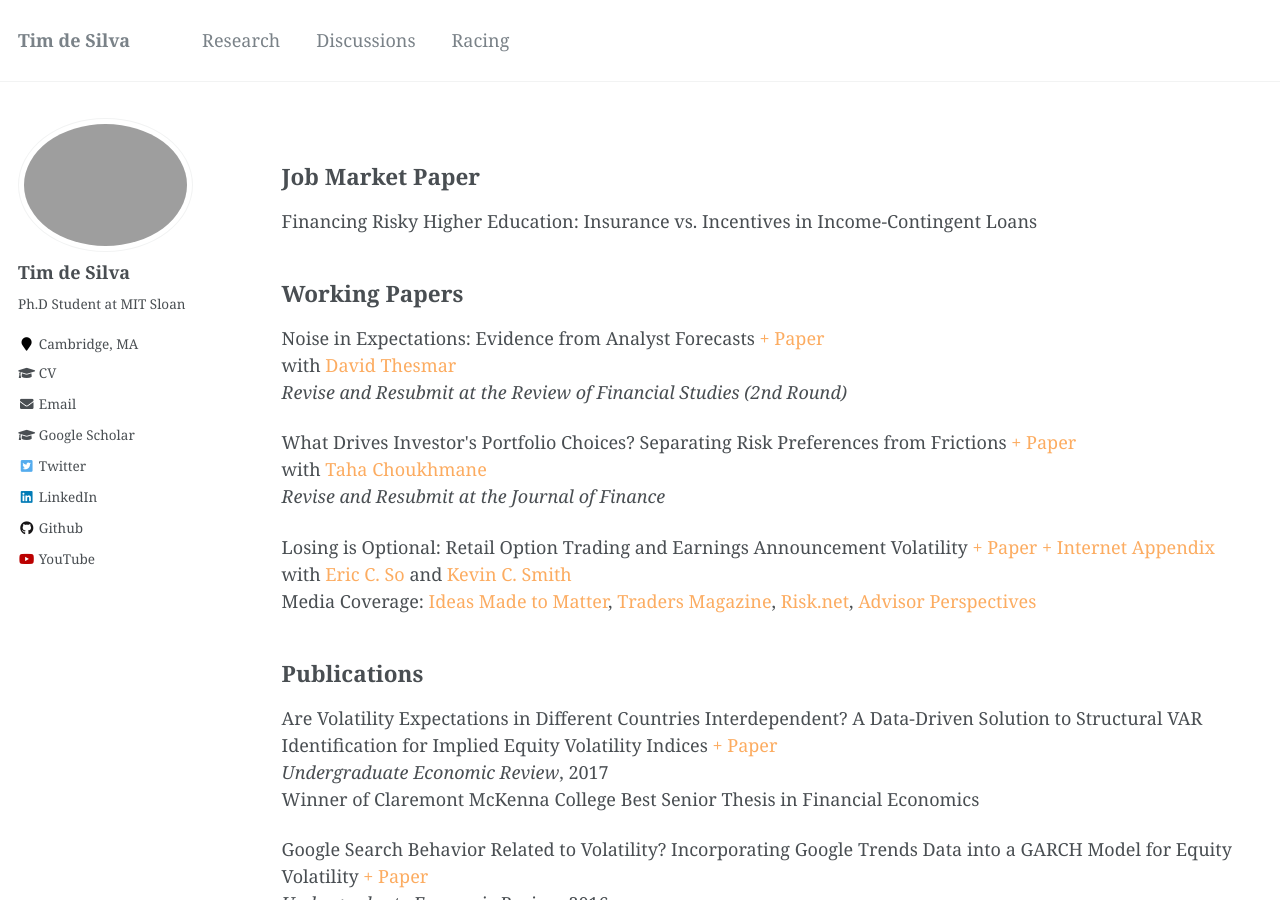
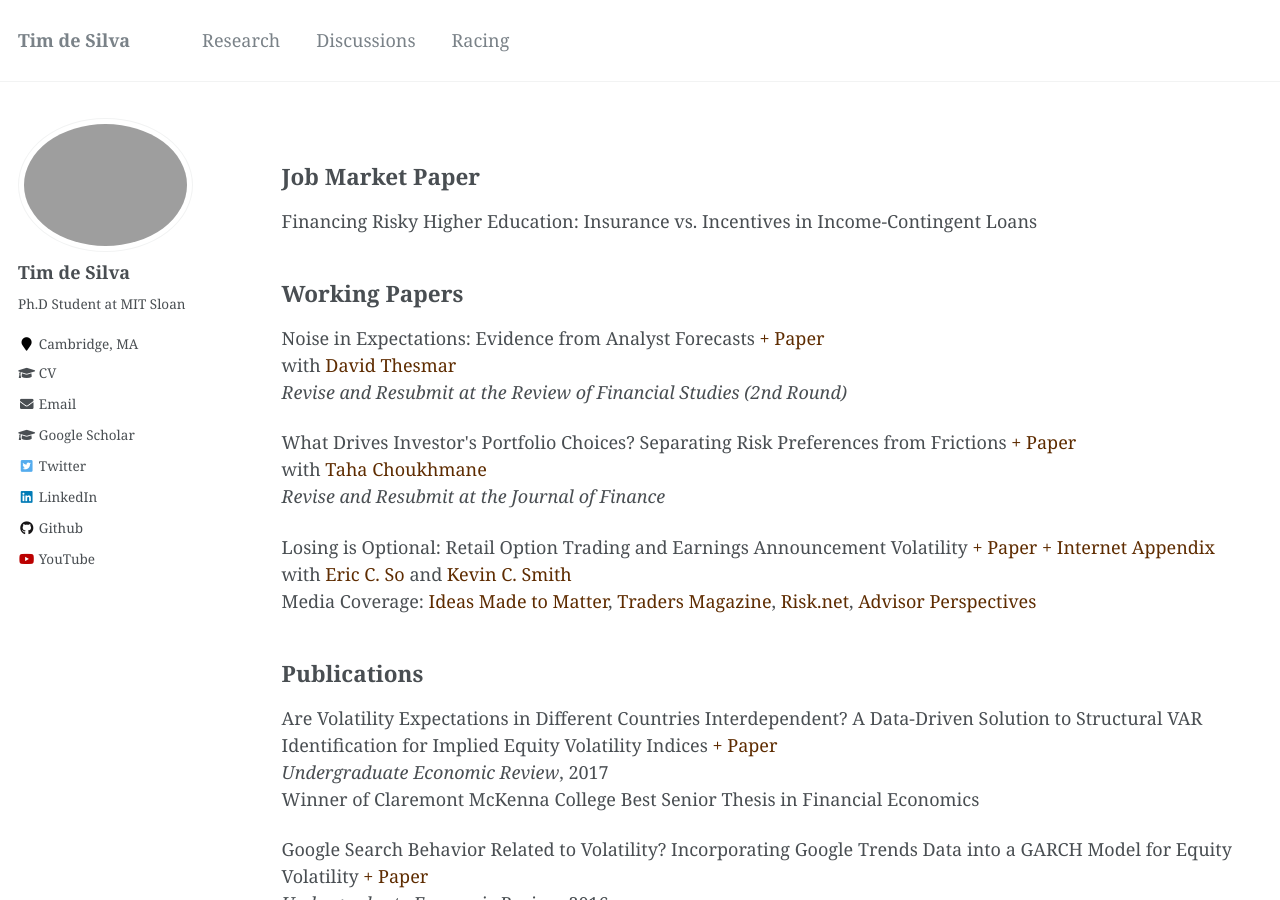
Before and after one commit to timhdesilva/timhdesilva.github.io, a Jekyll site: the page built from _pages/research.html, in a window 1280 px wide and 900 px high. Built offline with Jekyll 4.4.1, drawn with Linux system fonts in a browser that asks for light colours.

Commit message:
updated color and cv

```diff
--- a/_pages/about.html
+++ b/_pages/about.html
@@ -9,15 +9,15 @@ redirect_from:
 ---
 
 <p>
-  I am a Ph.D student at the <a style="text-decoration:none; color:rgb(252, 172, 97)" href="https://mitsloan.mit.edu/">MIT Sloan School of Management</a> and am on the job market during the 2023-2024 academic year.
+  I am a Ph.D student at the <a style="text-decoration:none; color:rgb(94, 44, 1)" href="https://mitsloan.mit.edu/">MIT Sloan School of Management</a> and am on the job market during the 2023-2024 academic year.
 </p>
 
 <p>
-  Prior to my Ph.D, I received a B.A. in Mathematics and Financial Economics from <a style="text-decoration:none; color:rgb(252, 172, 97)" href="https://www.cmc.edu/">Claremont McKenna College</a> and worked at Morgan Stanley and Analytic Investors.
+  Prior to my Ph.D, I received a B.A. in Mathematics and Financial Economics from <a style="text-decoration:none; color:rgb(94, 44, 1)" href="https://www.cmc.edu/">Claremont McKenna College</a> and worked at Morgan Stanley and Analytic Investors.
 </p>
 
 <p>
-  You can find my CV <a style="text-decoration:none; color:rgb(252, 172, 97)" href="http://timhdesilva.github.io/files/cv.pdf">here</a>.
+  You can find my CV <a style="text-decoration:none; color:rgb(94, 44, 1)" href="http://timhdesilva.github.io/files/cv.pdf">here</a>.
 </p>
 
 <p><strong>Research Interests:</strong></p>
--- a/_pages/discussions.html
+++ b/_pages/discussions.html
@@ -6,14 +6,14 @@ author_profile: true
 ---
 
 <p>
-    Limited Memory, Time-Varying Expectations, and Asset Prices<a style="text-decoration:none; color:rgb(252, 172, 97)" href="http://timhdesilva.github.io/files/discussions/2022_bse.pdf">+ Slides</a>
+    Limited Memory, Time-Varying Expectations, and Asset Prices<a style="text-decoration:none; color:rgb(94, 44, 1)" href="http://timhdesilva.github.io/files/discussions/2022_bse.pdf">+ Slides</a>
     <br>Authors: Ascari and Zhang<br>Conference: 2022 BSE PhD Workshop on Expectations in Macroeconomics
 </p>
 <p>
-    Subjective Learning of Trading Talent: Theory and Evidence from Institutional Investors in the US <a style="text-decoration:none; color:rgb(252, 172, 97)" href="http://timhdesilva.github.io/files/discussions/2021_tadc.pdf">+ Slides</a>
+    Subjective Learning of Trading Talent: Theory and Evidence from Institutional Investors in the US <a style="text-decoration:none; color:rgb(94, 44, 1)" href="http://timhdesilva.github.io/files/discussions/2021_tadc.pdf">+ Slides</a>
     <br>Author: He<br>Conference: 2021 Transatlantic Doctoral Conference in Finance
 </p>
 <p>
-    Systematic Risk in Earnings and Expected Stock Returns <a style="text-decoration:none; color:rgb(252, 172, 97)" href="http://timhdesilva.github.io/files/discussions/2020_aaa.pdf">+ Slides</a>
+    Systematic Risk in Earnings and Expected Stock Returns <a style="text-decoration:none; color:rgb(94, 44, 1)" href="http://timhdesilva.github.io/files/discussions/2020_aaa.pdf">+ Slides</a>
     <br>Authors: Chen, Chen, and Jiang<br>Conference: 2020 American Accounting Association Annual Meeting
 </p>
--- a/_pages/research.html
+++ b/_pages/research.html
@@ -12,41 +12,41 @@ author_profile: true
 
 <h2 id="working-papers">Working Papers</h2>
 <p>
-    Noise in Expectations: Evidence from Analyst Forecasts <a style="text-decoration:none; color:rgb(252, 172, 97)" href="http://timhdesilva.github.io/files/papers/noise_expectations.pdf">+ Paper</a>
-    <br>with <a style="text-decoration:none; color:rgb(252, 172, 97)" href="https://sites.google.com/site/dthesmar/">David Thesmar</a>
+    Noise in Expectations: Evidence from Analyst Forecasts <a style="text-decoration:none; color:rgb(94, 44, 1)" href="http://timhdesilva.github.io/files/papers/noise_expectations.pdf">+ Paper</a>
+    <br>with <a style="text-decoration:none; color:rgb(94, 44, 1)" href="https://sites.google.com/site/dthesmar/">David Thesmar</a>
     <br><em>Revise and Resubmit at the</em> <em>Review of Financial Studies</em> <em>(2nd Round)</em>
 </p>
 <p>
-    What Drives Investor&#39;s Portfolio Choices? Separating Risk Preferences from Frictions <a style="text-decoration:none; color:rgb(252, 172, 97)" href="http://timhdesilva.github.io/files/papers/preferences_frictions.pdf">+ Paper</a>
-    <br>with <a style="text-decoration:none; color:rgb(252, 172, 97)" href="https://tahachoukhmane.com/">Taha Choukhmane</a>
+    What Drives Investor&#39;s Portfolio Choices? Separating Risk Preferences from Frictions <a style="text-decoration:none; color:rgb(94, 44, 1)" href="http://timhdesilva.github.io/files/papers/preferences_frictions.pdf">+ Paper</a>
+    <br>with <a style="text-decoration:none; color:rgb(94, 44, 1)" href="https://tahachoukhmane.com/">Taha Choukhmane</a>
     <br><em>Revise and Resubmit at the</em> <em>Journal of Finance</em>
 </p>
 <p>
-    Losing is Optional: Retail Option Trading and Earnings Announcement Volatility <a style="text-decoration:none; color:rgb(252, 172, 97)" href="http://timhdesilva.github.io/files/papers/losing_optional.pdf">+ Paper</a> <a style="text-decoration:none; color:rgb(252, 172, 97)" href="http://timhdesilva.github.io/files/papers/losing_optional_appendix.pdf">+ Internet Appendix</a>
-    <br>with <a style="text-decoration:none; color:rgb(252, 172, 97)" href="https://mitmgmtfaculty.mit.edu/eso/">Eric C. So</a> and <a style="text-decoration:none; color:rgb(252, 172, 97)" href="https://ksmith142.github.io/">Kevin C. Smith</a>
-    <br>Media Coverage: <a style="text-decoration:none; color:rgb(252, 172, 97)" href="https://mitsloan.mit.edu/ideas-made-to-matter/retail-investors-lose-big-options-markets-research-shows">Ideas Made to Matter</a>, <a style="text-decoration:none; color:rgb(252, 172, 97)" href="https://www.tradersmagazine.com/am/what-motivates-retail-options-traders/">Traders Magazine</a>, <a style="text-decoration:none; color:rgb(252, 172, 97)" href="https://www.risk.net/investing/7954462/its-amateur-hour-how-retail-traders-upended-options-market">Risk.net</a>, <a style="text-decoration:none; color:rgb(252, 172, 97)" href="https://www.advisorperspectives.com/articles/2023/02/19/the-wealth-destroying-behavior-of-retail-option-trading">Advisor Perspectives</a>
+    Losing is Optional: Retail Option Trading and Earnings Announcement Volatility <a style="text-decoration:none; color:rgb(94, 44, 1)" href="http://timhdesilva.github.io/files/papers/losing_optional.pdf">+ Paper</a> <a style="text-decoration:none; color:rgb(94, 44, 1)" href="http://timhdesilva.github.io/files/papers/losing_optional_appendix.pdf">+ Internet Appendix</a>
+    <br>with <a style="text-decoration:none; color:rgb(94, 44, 1)" href="https://mitmgmtfaculty.mit.edu/eso/">Eric C. So</a> and <a style="text-decoration:none; color:rgb(94, 44, 1)" href="https://ksmith142.github.io/">Kevin C. Smith</a>
+    <br>Media Coverage: <a style="text-decoration:none; color:rgb(94, 44, 1)" href="https://mitsloan.mit.edu/ideas-made-to-matter/retail-investors-lose-big-options-markets-research-shows">Ideas Made to Matter</a>, <a style="text-decoration:none; color:rgb(94, 44, 1)" href="https://www.tradersmagazine.com/am/what-motivates-retail-options-traders/">Traders Magazine</a>, <a style="text-decoration:none; color:rgb(94, 44, 1)" href="https://www.risk.net/investing/7954462/its-amateur-hour-how-retail-traders-upended-options-market">Risk.net</a>, <a style="text-decoration:none; color:rgb(94, 44, 1)" href="https://www.advisorperspectives.com/articles/2023/02/19/the-wealth-destroying-behavior-of-retail-option-trading">Advisor Perspectives</a>
 </p>
 
 <h2 id="publications">Publications</h2>
 <p>
-    Are Volatility Expectations in Different Countries Interdependent? A Data-Driven Solution to Structural VAR Identification for Implied Equity Volatility Indices <a style="text-decoration:none; color:rgb(252, 172, 97)" href="https://digitalcommons.iwu.edu/uer/vol14/iss1/8/">+ Paper</a>
+    Are Volatility Expectations in Different Countries Interdependent? A Data-Driven Solution to Structural VAR Identification for Implied Equity Volatility Indices <a style="text-decoration:none; color:rgb(94, 44, 1)" href="https://digitalcommons.iwu.edu/uer/vol14/iss1/8/">+ Paper</a>
     <br><em>Undergraduate Economic Review</em>, 2017<br>Winner of Claremont McKenna College Best Senior Thesis in Financial Economics
 </p>
 <p>
-    Google Search Behavior Related to Volatility? Incorporating Google Trends Data into a GARCH Model for Equity Volatility <a style="text-decoration:none; color:rgb(252, 172, 97)" href="https://digitalcommons.iwu.edu/uer/vol13/iss1/13/">+ Paper</a>
+    Google Search Behavior Related to Volatility? Incorporating Google Trends Data into a GARCH Model for Equity Volatility <a style="text-decoration:none; color:rgb(94, 44, 1)" href="https://digitalcommons.iwu.edu/uer/vol13/iss1/13/">+ Paper</a>
     <br><em>Undergraduate Economic Review</em>, 2016
 </p>
 
 <h2 id="work-in-progress">Work in Progress</h2>
 <p>
     Selective Inattention
-    <br>with <a style="text-decoration:none; color:rgb(252, 172, 97)" href="https://www.pierfrancescomei.com/">Pierfrancisco Mei</a>
+    <br>with <a style="text-decoration:none; color:rgb(94, 44, 1)" href="https://www.pierfrancescomei.com/">Pierfrancisco Mei</a>
 </p>
 <p>
     DGP-Agnostic Dynamic Programming via Reinforcement Learning
-    <br>with <a style="text-decoration:none; color:rgb(252, 172, 97)" href="https://economics.mit.edu/people/phd-students/marc-de-la-barrera-i-bardalet">Marc de la Barrera i Bardalet</a>
+    <br>with <a style="text-decoration:none; color:rgb(94, 44, 1)" href="https://economics.mit.edu/people/phd-students/marc-de-la-barrera-i-bardalet">Marc de la Barrera i Bardalet</a>
 </p>
 <p>
     Optimal Default Asset Allocations with Choice Frictions
-    <br>with <a style="text-decoration:none; color:rgb(252, 172, 97)" href="https://tahachoukhmane.com/">Taha Choukhmane</a>
+    <br>with <a style="text-decoration:none; color:rgb(94, 44, 1)" href="https://tahachoukhmane.com/">Taha Choukhmane</a>
 </p>
```
Also changed, not shown: _pages/racing.html (+12 -12 lines), 1 other file.
